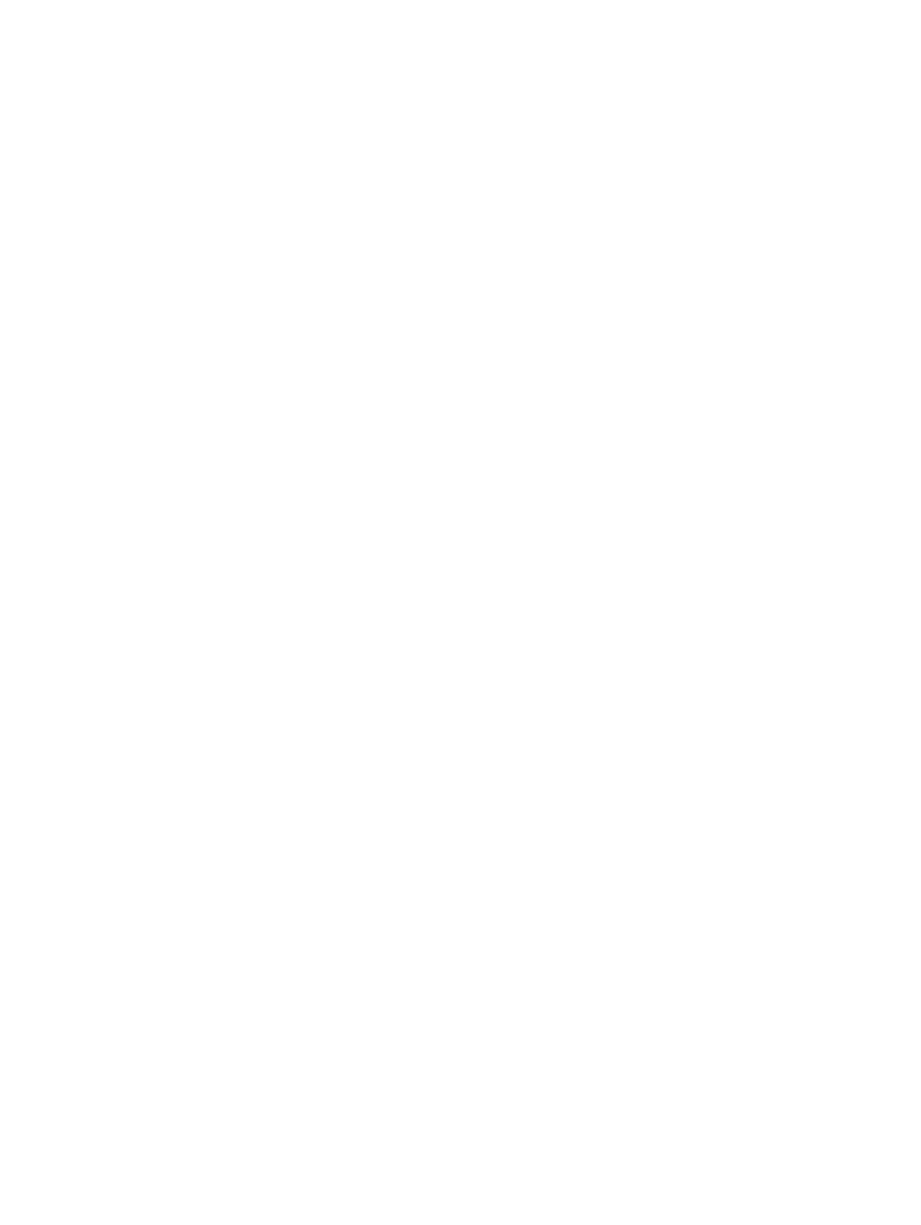
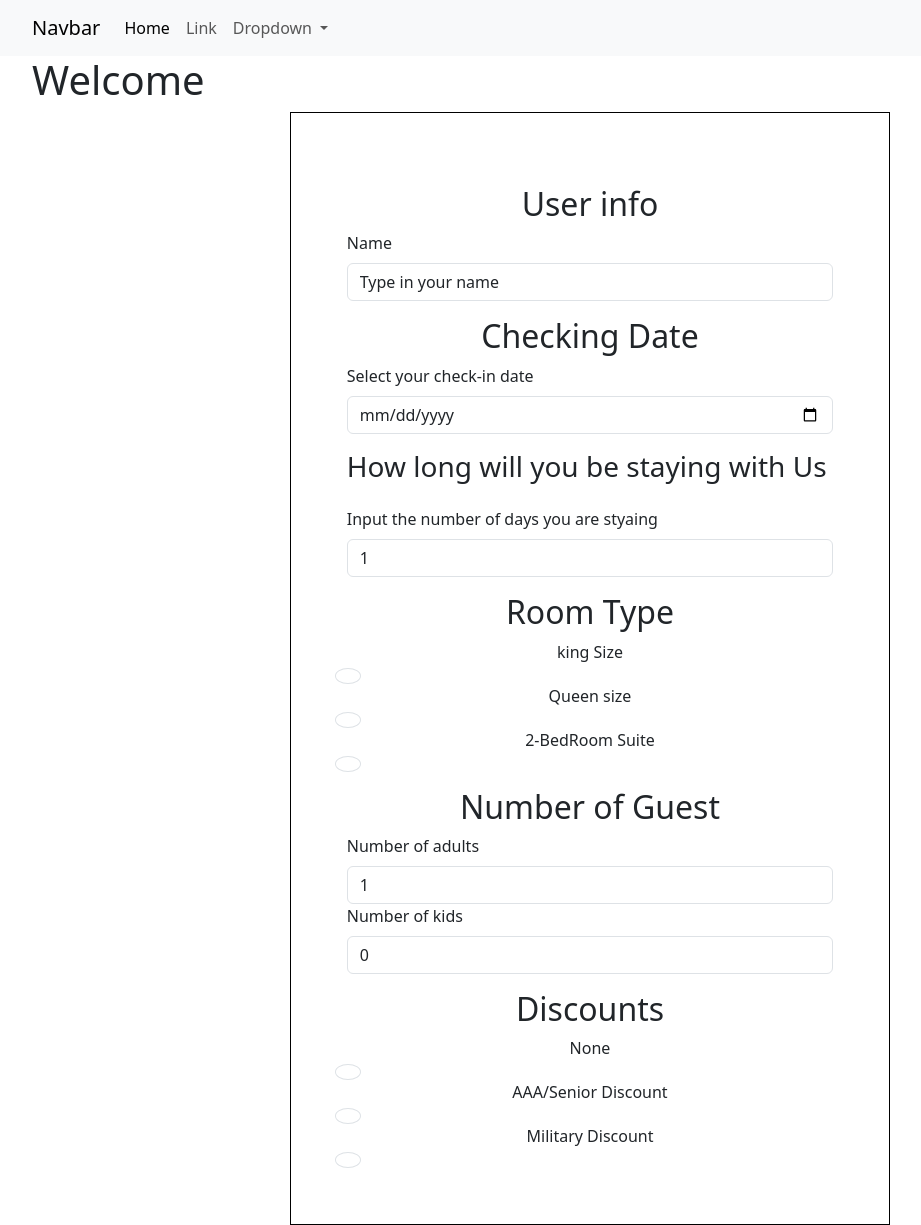
Before and after one commit to IanNduta/VacationResort, a plain HTML site: page overnight.html in a window 1280 px wide. Shown: the whole page, without its empty margins (50-971 px from the left). Before the commit the page ends 800 px from the top, so only its background shows below. Drawn offline with nearby package versions, Linux system fonts and the light colour scheme.

Commit message:
formated  overnight webpage

```diff
--- a/css/site.css
+++ b/css/site.css
@@ -0,0 +1,10 @@
+#formstuff{
+    max-width: 600px;
+    border: 1px solid black;
+    margin: auto auto;
+    padding: 5%;
+}
+
+#fix{
+    display: inline;
+}
--- a/overnight.html
+++ b/overnight.html
@@ -0,0 +1,129 @@
+<!doctype html>
+<html lang="en">
+
+<head>
+    <meta charset="utf-8">
+    <meta name="viewport" content="width=device-width, initial-scale=1">
+    <title>Bootstrap demo</title>
+    <link href="https://cdn.jsdelivr.net/npm/bootstrap@5.3.3/dist/css/bootstrap.min.css" rel="stylesheet"
+        integrity="sha384-QWTKZyjpPEjISv5WaRU9OFeRpok6YctnYmDr5pNlyT2bRjXh0JMhjY6hW+ALEwIH" crossorigin="anonymous">
+    <link href="css/site.css" rel="stylesheet">
+</head>
+
+<body>
+    <header>
+        <nav class="navbar navbar-expand-lg bg-body-tertiary">
+            <div class="container">
+                <a class="navbar-brand" href="#">Navbar</a>
+                <button class="navbar-toggler" type="button" data-bs-toggle="collapse"
+                    data-bs-target="#navbarSupportedContent" aria-controls="navbarSupportedContent"
+                    aria-expanded="false" aria-label="Toggle navigation">
+                    <span class="navbar-toggler-icon"></span>
+                </button>
+                <div class="collapse navbar-collapse" id="navbarSupportedContent">
+                    <ul class="navbar-nav me-auto mb-2 mb-lg-0">
+                        <li class="nav-item">
+                            <a class="nav-link active" aria-current="page" href="#">Home</a>
+                        </li>
+                        <li class="nav-item">
+                            <a class="nav-link" href="#">Link</a>
+                        </li>
+                        <li class="nav-item dropdown">
+                            <a class="nav-link dropdown-toggle" href="#" role="button" data-bs-toggle="dropdown"
+                                aria-expanded="false">
+                                Dropdown
+                            </a>
+                            <ul class="dropdown-menu">
+                                <li><a class="dropdown-item" href="#">Action</a></li>
+                                <li><a class="dropdown-item" href="#">Another action</a></li>
+                                <li>
+                                    <hr class="dropdown-divider">
+                                </li>
+                                <li><a class="dropdown-item" href="#">Something else here</a></li>
+                            </ul>
+                        </li>
+                    </ul>
+                </div>
+            </div>
+        </nav>
+
+    </header>
+
+    <main>
+        <div class="container">
+            <div class="row">
+                <div class="col">
+                    <h1>Welcome</h1>
+                    <div id="formstuff">
+                        <div class="mt-3">
+                            <h2 class="text-center">User info</h2>
+                            <label class="form-label" for="customerName">Name</label>
+                            <input id="customerName" class="form-control" type="text" value="Type in your name">
+                        </div>
+                        <div class="mt-3">
+                            <h2 class="text-center">Checking Date</h2>
+                            <label class="form-label" for="checkingDate">Select your check-in date</label>
+                            <input id="checkingDate" class="form-control" type="date">
+                        </div>
+                        <div class="mt-3">
+                            <h3>How long will you be staying with Us</h3>
+                            <label class="form-label mt-3" for="numbersOfDays">Input the number of days you are styaing</label>
+                            <input id="numbersOfDays" class="form-control" type="text" name="" value="1">
+                        </div>
+                        <div class="mt-3 text-center">
+                            <h2 class="text-center">Room Type</h2>
+                            <div class="row">
+                                <label class="form-check-label" for="kingSizeOption">king Size</label>
+                                <input id="kingSizeOption" class="form-check-input" type="radio" name="bedOptions" value="King Size">
+                            </div>
+                            <div class="row">
+                                <label class="form-check-label" for="queenSizeOption">Queen size</label>
+                                <input id="queenSizeOption" class="form-check-input" type="radio" name="bedOptions" value="Queen Size">
+                            </div>
+                            <div class="row">
+                                <label class="form-check-label" for="2BedroomOptions">2-BedRoom Suite</label>
+                                <input id="2BedroomOptions" class="form-check-input" type="radio" name="bedOptions" value="2-BedRoom">
+                            </div>
+                        </div>
+                        <div class="mt-3">
+                            <h2 class="text-center">Number of Guest</h2>
+                            <label class="form-label" for="numOfAdults">Number of adults</label>
+                            <input class="form-control" id="numOfAdults" type="text" value="1">
+
+                            <label class="form-label" for="numOfKids">Number of kids</label>
+                            <input class="form-control" id="numOfKids" type="text" value="0">
+                        </div>
+                        <div class="mt-3 text-center">
+                            <h2 class="text-center">Discounts</h2>
+                            <div class="row">
+                                <label class="form-check-label" for="noDiscount">None</label>
+                                <input id="noDiscount" class="form-check-input" type="radio" name="discountOptions" value="0">
+                            </div>
+                            <div class="row">
+                                <label class="form-check-label" for="seniorDiscount">AAA/Senior Discount</label>
+                                <input id="seniorDiscount" class="form-check-input" type="radio" name="discountOptions" value="10%">
+                            </div>
+                            <div class="row">
+                                <label class="form-check-label" for="militaryDiscount">Military Discount</label>
+                                <input id="militaryDiscount" class="form-check-input" type="radio" name="discountOptions" value="20%">
+                            </div>
+                        </div>
+                    </div>
+                </div>
+            </div>
+        </div>
+
+    </main>
+
+
+    <footer>
+
+    </footer>
+
+    <script src="https://cdn.jsdelivr.net/npm/bootstrap@5.3.3/dist/js/bootstrap.bundle.min.js"
+        integrity="sha384-YvpcrYf0tY3lHB60NNkmXc5s9fDVZLESaAA55NDzOxhy9GkcIdslK1eN7N6jIeHz"
+        crossorigin="anonymous"></script>
+    <script src="scripts/site.js"></script>
+</body>
+
+</html>
```
Also changed, not shown: Home.html (+10 -4 lines).
